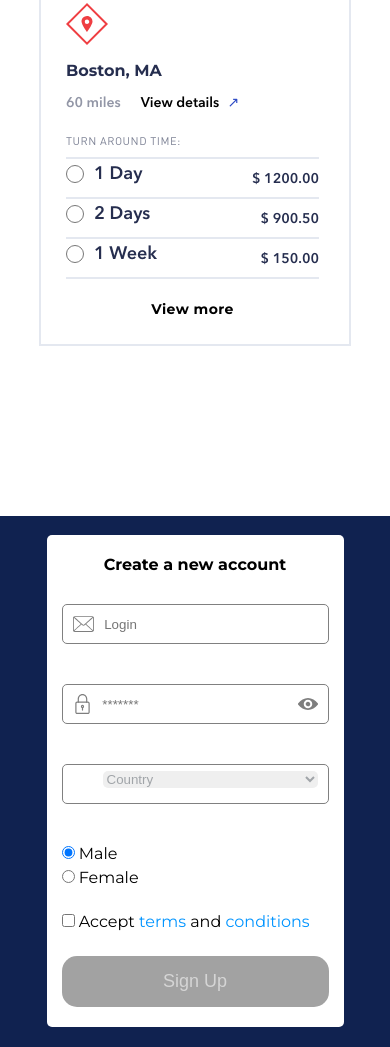
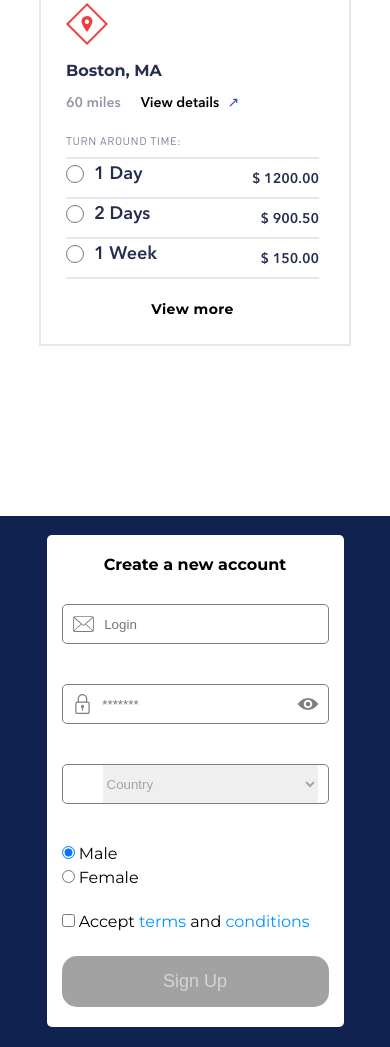
Before and after one commit to HaidaiAndrii/CHI-hw-pr1, a website: page src/index.html in a window 390 px wide. Shown: the part 876-1923 px from the top of the page. Drawn offline with nearby package versions, Linux system fonts and the light colour scheme; files that its build step writes are made by us from their sources; files whose address does not match are found by name.

Commit message:
icons as added

```diff
--- a/src/index.html
+++ b/src/index.html
@@ -248,10 +248,10 @@
                 </div>
                 <span class="hideError spanError js-pass-error">Required field</span>
 
-                <div class="form__inputSection-select">
-                    <select class="form__select ">
+                <label class="form__inputSection-select">
+                    <select class="form__select " id="selectCountry">
                     <option disabled  value="country" selected>Country</option>
-                    <option value="Ukraine">Ukraine</option>
+                    <option value="Ukraine" id="selectCountry">Ukraine</option>
                     <option value="USA">USA</option>
                     <option value="Mexica">Mexica</option>
                     <option value="Canada">Canada</option>
@@ -262,7 +262,7 @@
                     <option value="United Kingdom">United Kingdom</option>
                     <option value="Netherlands">Netherlands</option>
                     </select>
-                </div>
+                </label>
                 <span class="hideError spanError js-select-error">Required field</span>
                 <div class="form__sex">
                     <label class="form__radioLabel">
--- a/src/scss/style.scss
+++ b/src/scss/style.scss
@@ -263,6 +263,7 @@ body {
         padding: 0 10px;
     }
     &__inputSection-select {
+        cursor: pointer;
         width: 100%;
         height: 40px;
         width: 100%;
@@ -273,12 +274,13 @@ body {
         background-color: #fff;
         display: flex;
         align-items: center;
+        overflow: hidden;
     }
     &__select {
         border: none;
         width: 100%;
+        height: 100%;
         color: #A1A5A9;
-        border-radius: 5px;
     }
     &__select:focus,
     &__select:active {
@@ -315,14 +317,14 @@ body {
         opacity: 0.5;
     }
     &__passIcon {
-        background-image: url('../img/padlock.svg');
+        background-image: url('../dist/img/padlock.svg');
         height: 20px;
     }
     &__eyeIcon {
-        background-image: url('../../dist/img/eye.svg');
+        background-image: url('../dist/img/eye.svg');
     }
     &__loginIcon {
-        background-image: url('../img/envelope.svg');
+        background-image: url('../dist/img/envelope.svg');
     }
     &__sex {
         display: flex;
@@ -470,12 +472,6 @@ body {
             text-align: center;
             font-size: 16px;
         }
-        &__inputSection {
-            //  margin-bottom: 10px;
-        }
-        &__select {
-            margin-bottom: 10px;
-        }
         &__sex {
             display: flex;
             flex-direction: column;
```
Also changed, not shown: dist/css/style.css, dist/css/style.min.css, dist/index.html.
